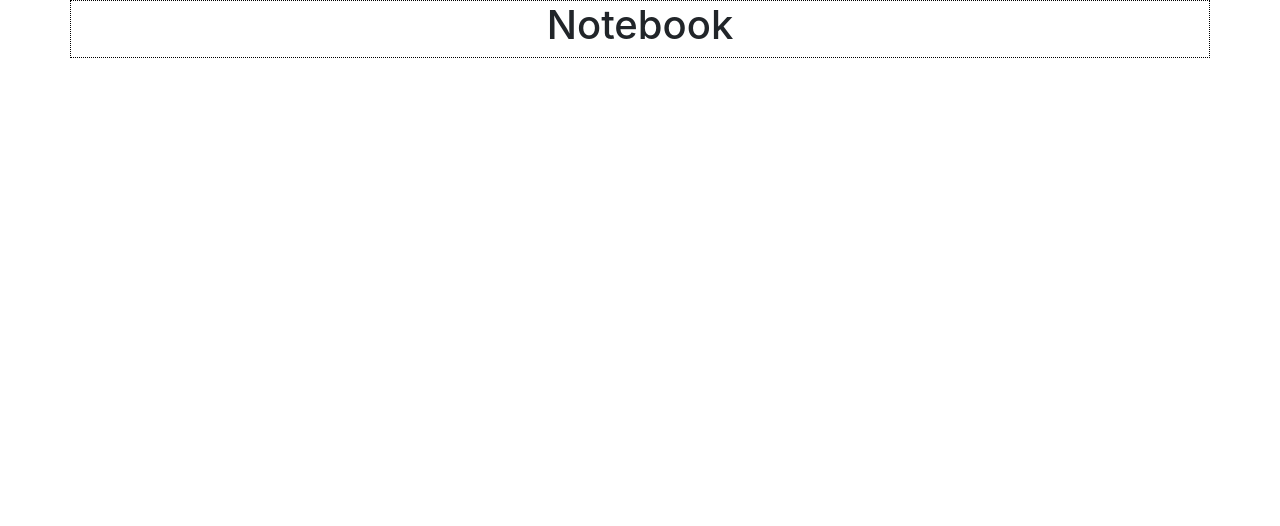
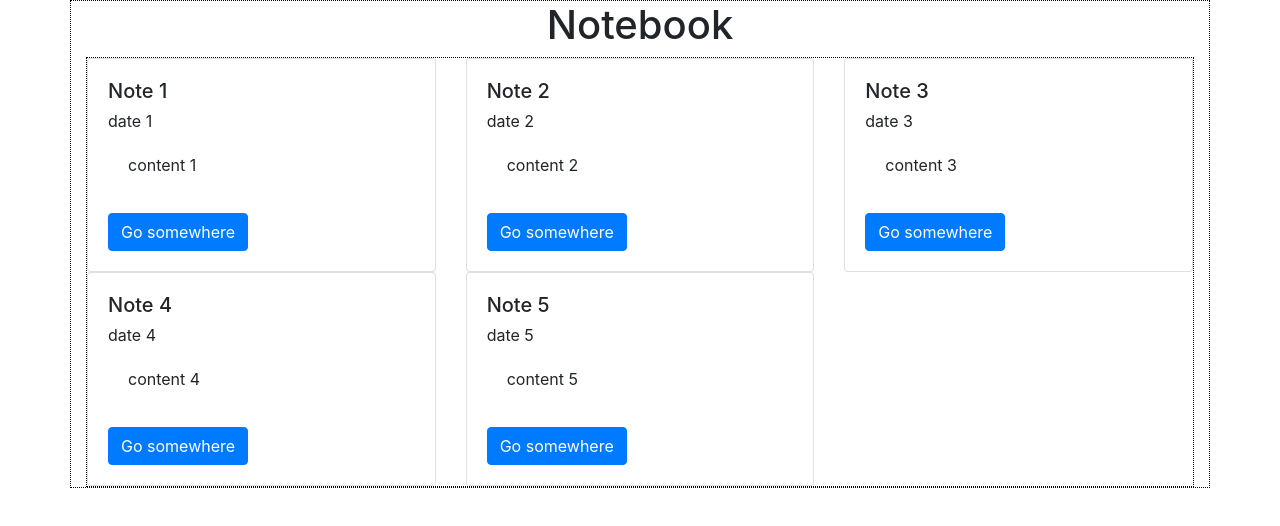
Before and after one commit to taehyunnkim/notebook, a React (Create React App) app: page / in a window 1280 px wide. Shown: the top 526 px of the page. Built offline with nearby package versions, Linux system fonts and the light colour scheme.

Commit message:
Add basic notes

```diff
--- a/src/App.css
+++ b/src/App.css
@@ -1,3 +1,7 @@
 .App {
     border: 1px dotted black;
 }
+
+.dashboard {
+    border: 1px dotted black;
+}
--- a/src/App.js
+++ b/src/App.js
@@ -1,10 +1,12 @@
 import React from 'react';
 import './App.css';
+import Dashboard from './components/notes/Dashboard';
 
 function App() {
   return (
     <div className="App container">
       <h1 className="text-center">Notebook</h1>
+      <Dashboard />
     </div>
   );
 }
--- /dev/null
+++ b/src/components/notes/Dashboard.js
@@ -0,0 +1,20 @@
+import React, { Component } from 'react'
+import Note from "./Note";
+
+export default class Dashboard extends Component {
+    state = {notes: [
+        {title: "Note 1", date: 'date 1', content: 'content 1', id: 1},
+        {title: "Note 2", date: 'date 2', content: 'content 2', id: 2},
+        {title: "Note 3", date: 'date 3', content: 'content 3', id: 3},
+        {title: "Note 4", date: 'date 4', content: 'content 4', id: 4},
+        {title: "Note 5", date: 'date 5', content: 'content 5', id: 5}
+    ]}
+    render() {
+        console.log(this.state.notes.length);
+        return (
+            <div className = "dashboard">
+                <Note noteList = {this.state.notes} />
+            </div>
+        )
+    }
+}
--- /dev/null
+++ b/src/components/notes/Note.js
@@ -0,0 +1,26 @@
+import React from 'react';
+
+const Note = ({ noteList }) => {
+    const notes = noteList.length ? (
+        noteList.map((note) => {
+        return (
+            <div className = 'col-sm-4' key={note.id}>
+                <div className="card">
+                    <div className="card-body">
+                        <h5 className="card-title">{note.title}</h5>
+                        <p className="card-subtitle"> {note.date} </p>
+                        <p className="card-body"> {note.content} </p>
+                        <button className="btn btn-primary">Go somewhere</button>
+                    </div>
+                </div>
+            </div>
+        )
+    }
+    )) : (<div><h1>There are no notes</h1></div>);
+
+    return (
+        <div className = "row"> {notes} </div>
+    );
+}
+
+export default Note;
```
